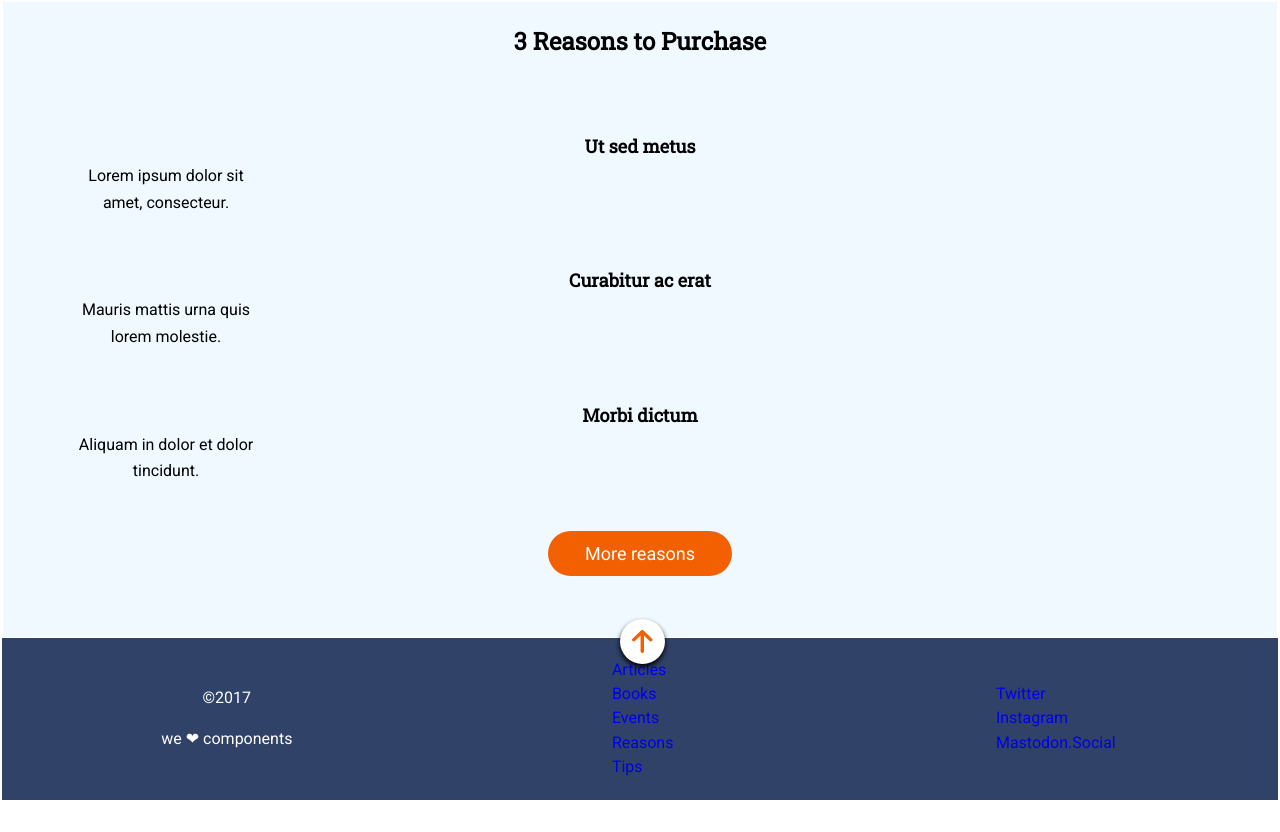
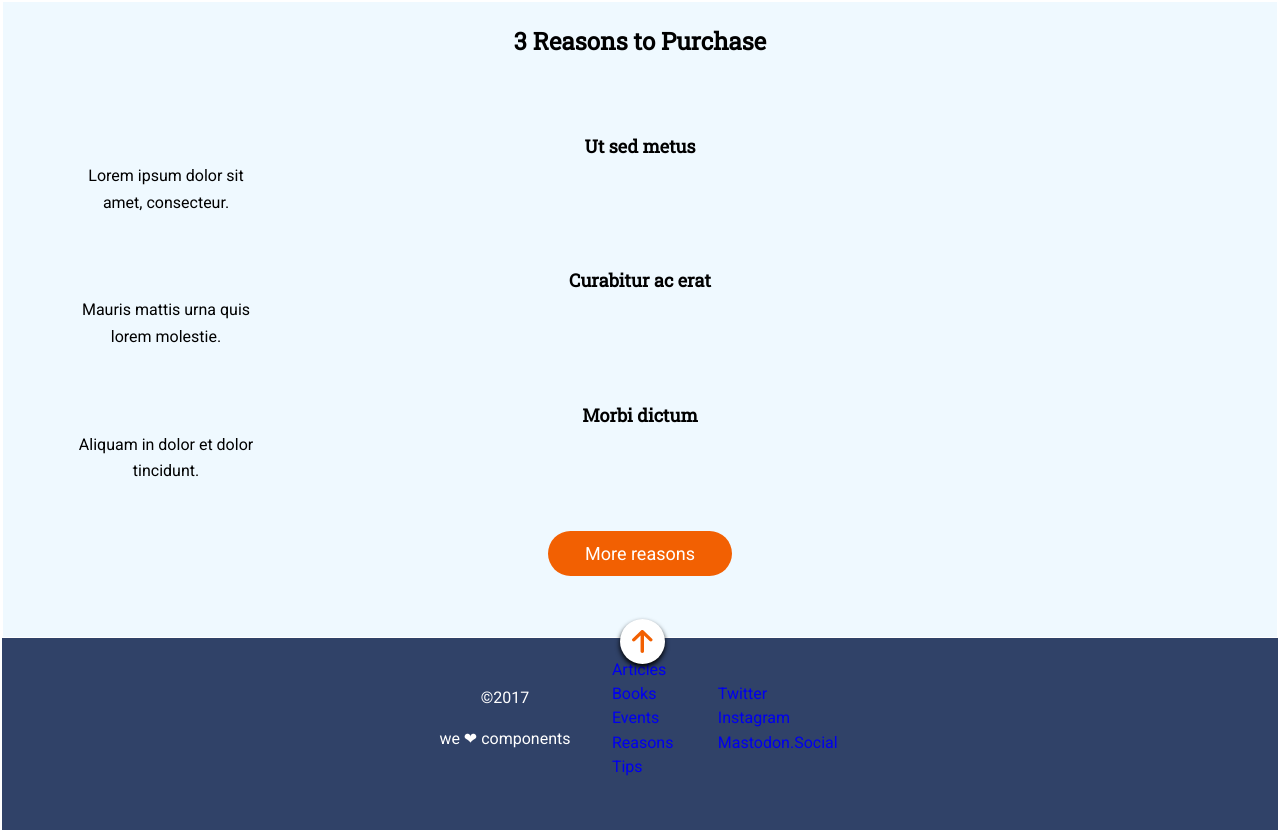
Before and after one commit to Adalab/f-m1-evaluacion-final-daniela932910, a website: page docs/index.html in a window 1280 px wide. Shown: the part 1179-2011 px from the top of the page. Before the commit the page ends 1981 px from the top, so only its background shows below. Drawn offline with nearby package versions, Linux system fonts and the light colour scheme; files that its build step writes are made by us from their sources; a web font is replaced by a local one.

Commit message:
add scss desktop

```diff
--- a/_src/assets/scss/layout/_footer.scss
+++ b/_src/assets/scss/layout/_footer.scss
@@ -12,7 +12,8 @@
         }
 
         @media all and (min-width:768px){
-            justify-content: space-around;
+            justify-content: space-evenly;
+            padding: 0px 400px 30px 400px;
 
         }
     }
--- a/_src/assets/scss/layout/_mainS2.scss
+++ b/_src/assets/scss/layout/_mainS2.scss
@@ -30,7 +30,7 @@
     }
 
     @media all and (min-width:1200px){
-        margin: 45px 100px 60px 400px;
+        margin: 45px 500px 60px 550px;
     }
 }
 
```
